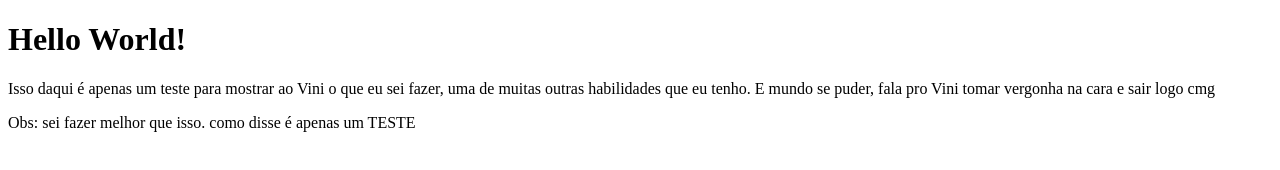
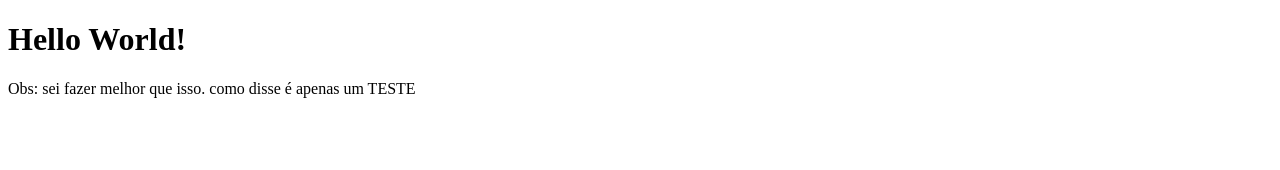
Before and after one commit to michellepichau/michellepichau.github.io, a plain HTML site: page index.html in a window 1280 px wide. Drawn offline with Linux system fonts and the light colour scheme.

Commit message:
Update index.html

```diff
--- a/index.html
+++ b/index.html
@@ -9,7 +9,6 @@
 <body>
     <h1>Hello World!</h1>
     </p>
-    <p>Isso daqui é apenas um teste para mostrar ao Vini o que eu sei fazer, uma de muitas outras habilidades que eu tenho. E mundo se puder, fala pro Vini tomar vergonha na cara e sair logo cmg</p>
 
     <p>Obs: sei fazer melhor que isso. como disse é apenas um TESTE</p>
 
```
